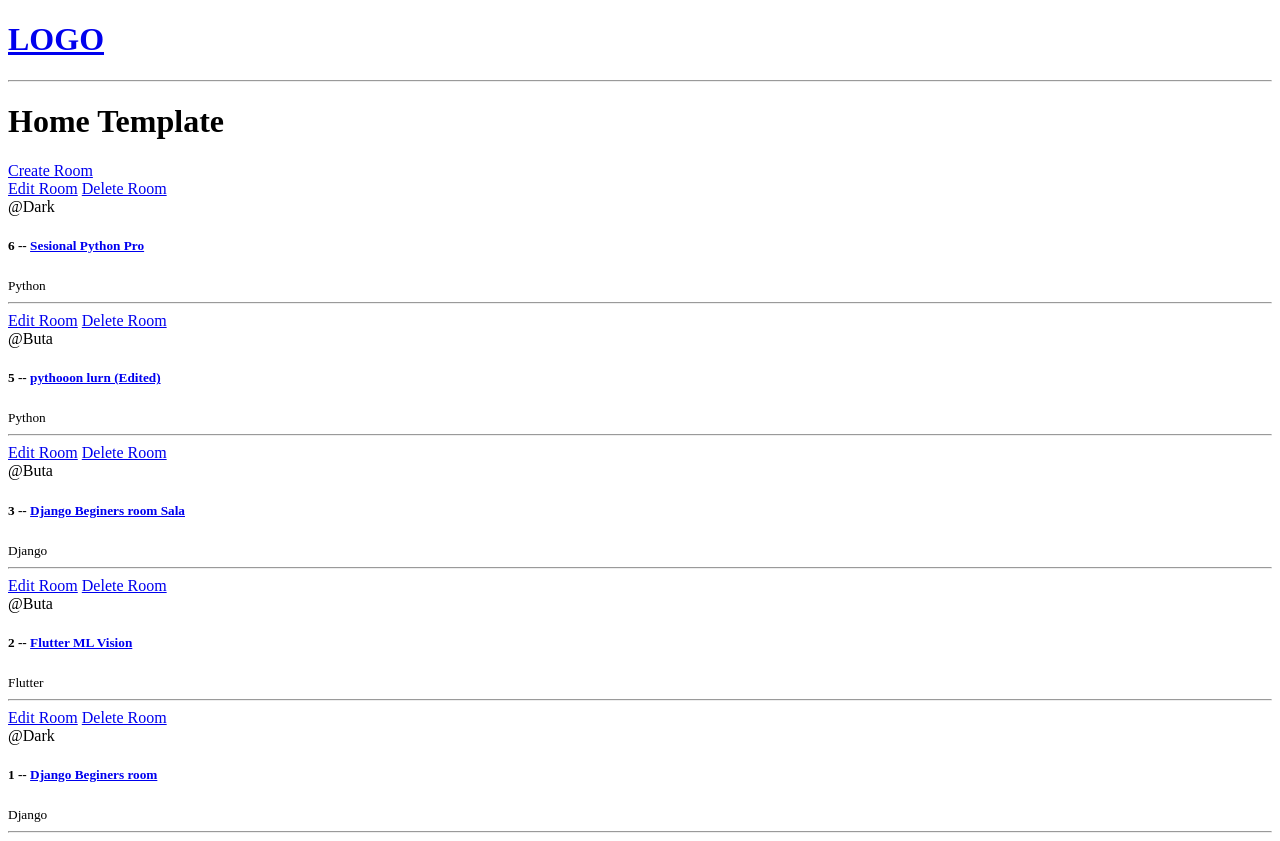
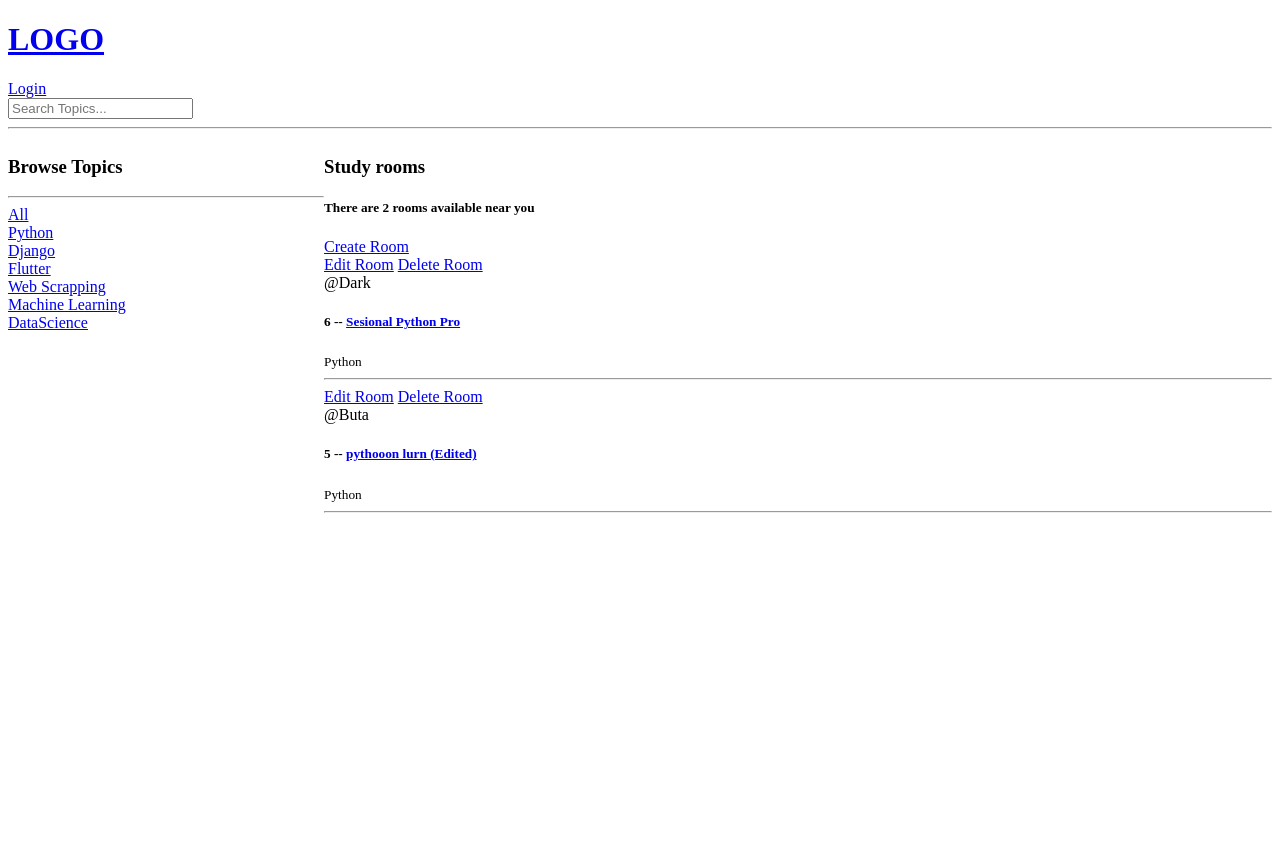
Before and after one commit to DARK-PROGRAMMER-I/studyBud-Django-Series, a Django app: a page that uses templates/main.html in a window 1280 px wide. After the commit the page ends 513 px from the top, so only its background shows below. Run offline with Django 4.2, Linux system fonts and the light colour scheme; data comes from the database, SQL or seed files in the repository; both versions use the stored data as it was after the commit.

Commit message:
LOGIN & LOGOUT DONE ✅😎

```diff
--- a/base/templates/base/home.html
+++ b/base/templates/base/home.html
@@ -3,13 +3,39 @@
 
 {% block content%}
 
-<h1>Home Template</h1>
+<style>
+    .home-container{
+        display: grid;
+        grid-template-columns: 1fr 3fr;
+    }
+</style>
+<div class="home-container">
 
-<a href="create-room">
-    Create Room
-</a>
+    <div >
+        <h3>Browse Topics</h3>
+
+        <hr>
+        <div>
+            <a href="{% url 'home' %}">All</a>
+        </div>
+        {% for topic in topics %}
+
+            <div>
+                <a href="{% url 'home' %}?q={{topic.name}}">{{topic.name}}</a>
+            </div>
+        {%endfor %}
+    </div>
+
+
+
 
 <div>
+    <h3>Study rooms</h3>
+
+    <h5>There are {{ room_count}} rooms available near you</h5>
+    <a href="create-room">
+        Create Room
+    </a>
     <div>
         {% for room in rooms %}
 
@@ -27,5 +53,5 @@
 
     </div>
 </div>
-
+</div>
 {% endblock content%}
--- a/base/urls.py
+++ b/base/urls.py
@@ -3,6 +3,7 @@
 
 # Specify paths
 urlpatterns = [
+    path('login/' , views.login_page , name = 'login'),
     path('', views.home , name= 'home' ),
     path('room/<str:pk>/' , views.room , name= 'room'),
     path('create-room/', views.create_room , name= 'create-room'),
--- a/base/views.py
+++ b/base/views.py
@@ -1,6 +1,10 @@
 from django.shortcuts import render , redirect
+from django.contrib import messages
+from django.contrib.auth.models import User
+from django.contrib.auth import authenticate , login , logout
+from django.db.models import Q
 from django.http import HttpResponse
-from .models import Room
+from .models import Room , Topic
 from .forms import RoomForm
 # Time to pass data to the templates
 # rooms = [
@@ -9,10 +13,44 @@
 #     {'id': 3, 'name': 'Frontend Developers!'}
 
 # ] # Now we need to pass this data via home method below
+def login_page(request):
+
+    if request.method == 'POST':
+        username = request.POST.get('username')
+        password = request.POST.get('password')
+
+        # Check if this user exists or not and throw flash message as an error
+        try:
+            user = User.objects.get(username = username)
+        except:
+            messages.error(request , "User Doesn't Exists")
+
+
+        user = authenticate(request , username= username , password = password)
+        if user != None:
+            login(request , user)
+            return redirect('home')
+        else:
+            messages.error(request , 'Username OR Password is incorrect!')
+
+    context = {}
+    return render(request , 'base/login_page.html', context )
+
+
+def logout_user(request):
+    logout(request)
+    return redirect('login')
 
 def home(request):
-    rooms = Room.objects.all() # rooms from Database
-    context = {'rooms': rooms}
+    q = request.GET.get('q')  if request.GET.get('q') != None else ''
+
+    rooms = Room.objects.filter(Q(topic__name__icontains= q) |
+                                Q(name__icontains = q) |
+                                Q(description__icontains = q)
+                                    ) # rooms from Database
+    room_count = rooms.count()
+    topics = Topic.objects.all()
+    context = {'rooms': rooms , 'topics': topics , 'room_count':room_count}
     return render(request, 'base/home.html', context)
 
 # Another example route for practice
--- a/templates/main.html
+++ b/templates/main.html
@@ -9,6 +9,16 @@
 <body>
     {% include 'navbar.html' %}
 
+    {% if messages %}
+    <ul class="messages">
+        {% for mesasge in messages %}
+
+        <li>{{mesasge}}</li>
+        <br>
+    </ul>
+
+        {%endfor%}
+    {% endif %}
     {% block content %}
 
     {% endblock content%}
--- a/templates/navbar.html
+++ b/templates/navbar.html
@@ -2,4 +2,18 @@
     <h1>LOGO</h1>
 </a>
 
+{% if request.user.is_authenticated %}
+<a href = "">Logout</a>
+
+{% else %}
+<a href="{% url 'login' %}">Login</a>
+{% endif %}
+
+
+
+<form method= 'GET' , action="{% url 'home' %}">
+    <input type="text" name="q" placeholder="Search Topics...">
+
+</form>
+
 <hr>
```
Also changed, not shown: base/templates/base/login_page.html (added, +16 -0 lines), db.sqlite3.
